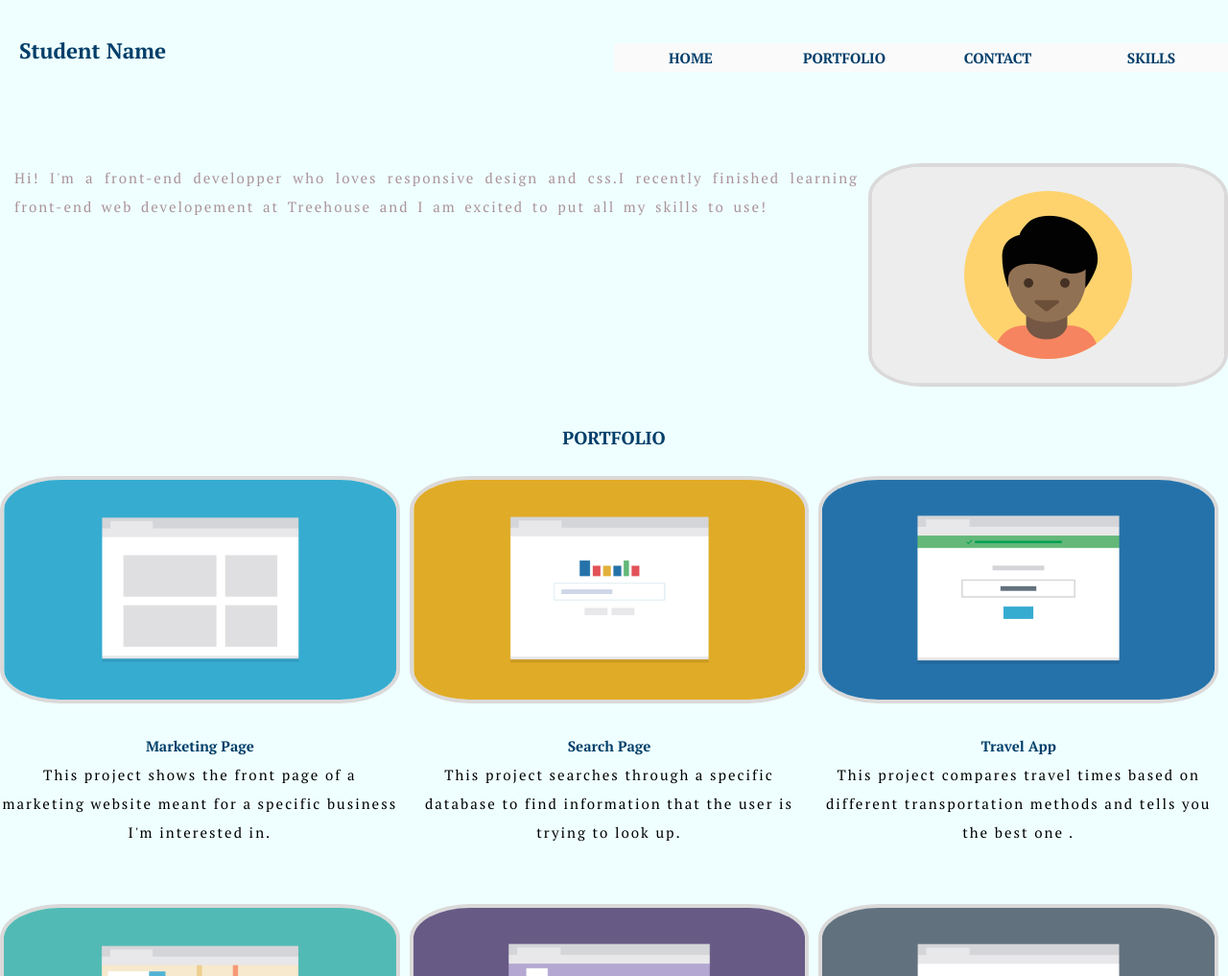
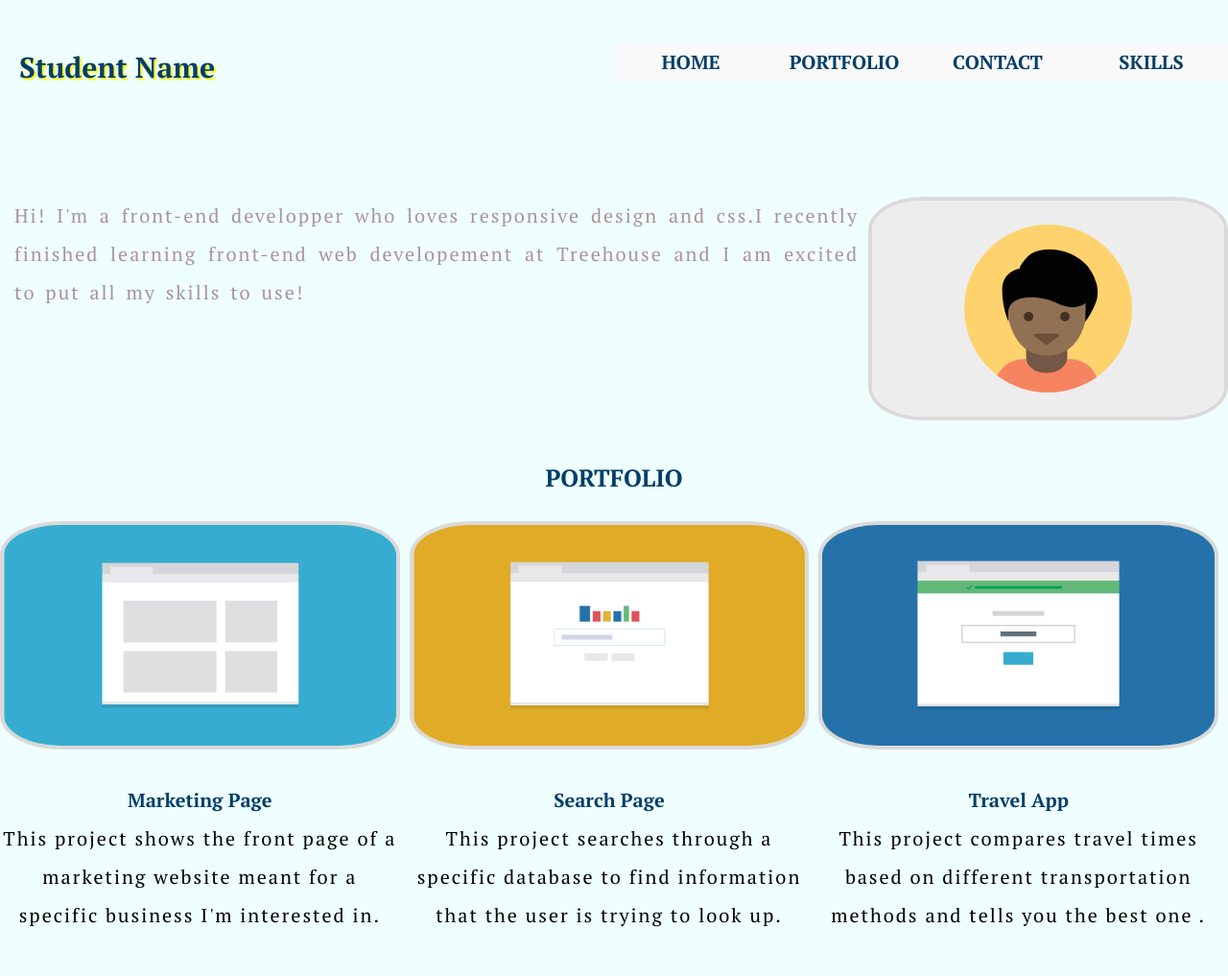
Before and after one commit to amouna89/Responsive-layout-site, a plain HTML site: page index.html in a window 1280 px wide. Shown: the top 1017 px of the page at 96% size. Drawn offline with Linux system fonts and the light colour scheme.

Commit message:
text-shadow h1

```diff
--- a/css/styles.css
+++ b/css/styles.css
@@ -17,13 +17,18 @@ body{
 html{
 
 
-    font-size:15px;/*root font size*/
+    font-size: 20px;/*root font size*/
 
 
 }
 h1,h2,h3,h4{
     font-weight: 700;
     color:#003e6a;
+}
+
+h1 {
+
+    text-shadow: 2px 2px 2px rgb(248, 248, 12);
 }
 
 p{
```
